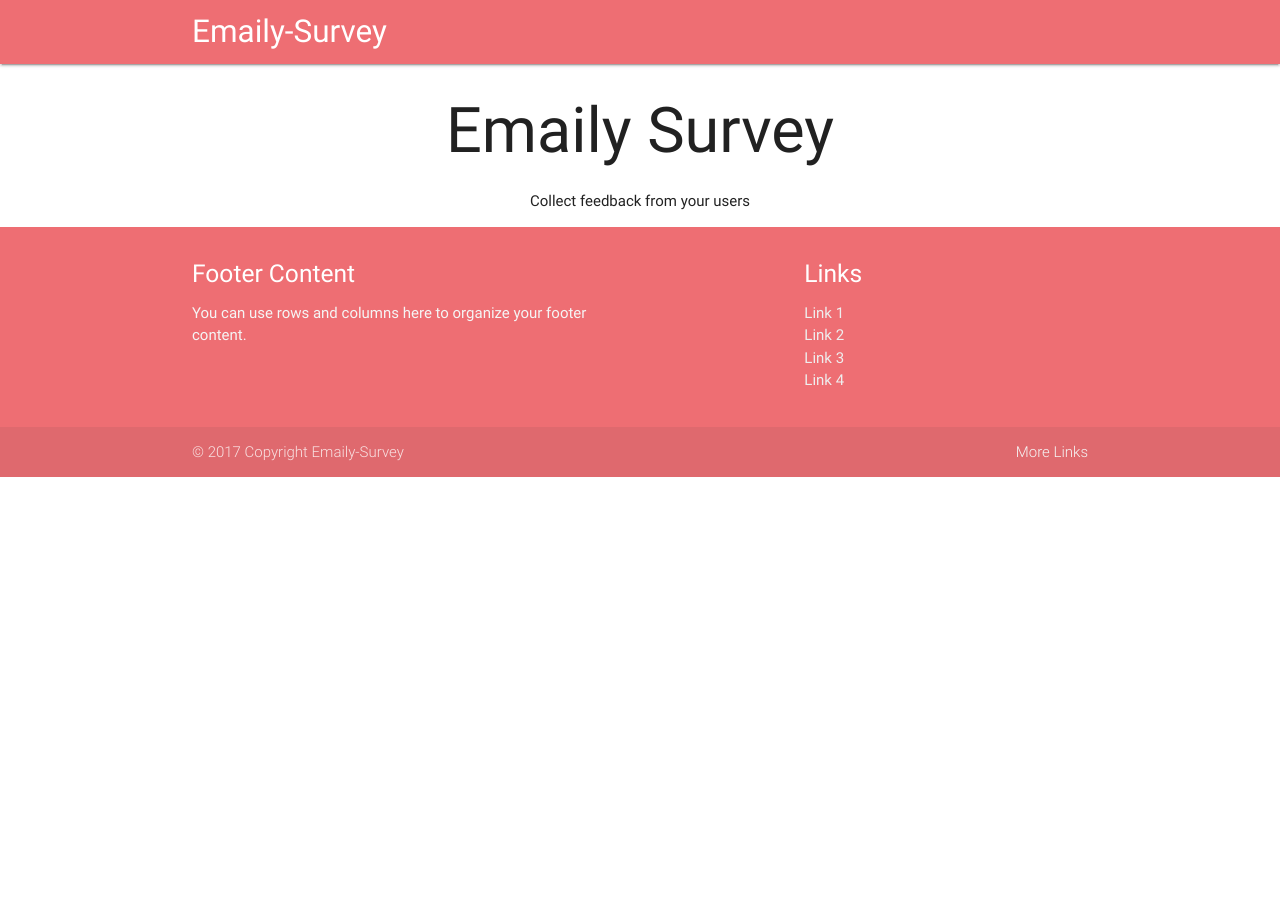
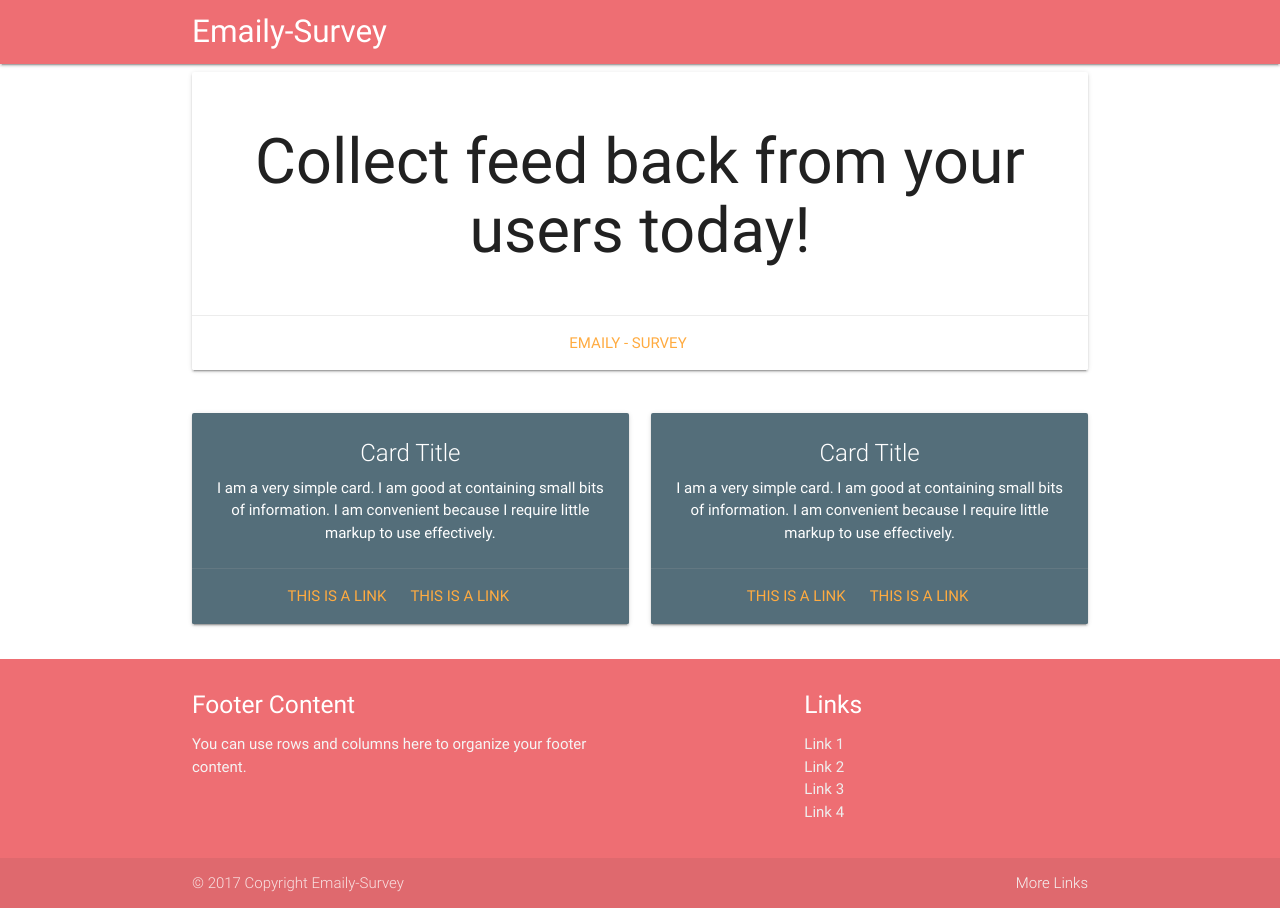
Before and after one commit to DavyCode/email_eApp, a React (Create React App) app in the folder client/: page / in a window 1280 px wide. Before the commit the page ends 800 px from the top, so only its background shows below. Built offline with nearby package versions, Linux system fonts and the light colour scheme; no server answers.

Commit message:
style landing and dashboard

```diff
--- a/client/src/components/App.js
+++ b/client/src/components/App.js
@@ -8,8 +8,6 @@ import Landing from './Landing';
 import Footer from './Footer';
 import Dashboard from './Dashboard'
 import SurveyNew from './surveys/SurveyNew'
-
-
 
 
 
--- a/client/src/components/Dashboard.js
+++ b/client/src/components/Dashboard.js
@@ -6,7 +6,21 @@ const Dashboard = () => {
   return (
     <div>
       <div>
-        Make dashboard design with proper profile display
+        <div style={{ textAlign: 'center'}}>
+        <div class="row">
+          <div class="col s12 m7 l12">
+            <div class="card">
+              <div class="card-content">
+                <h1>Dashboard</h1>
+              </div>
+              <div class="card-action">
+                <a href="">Emaily - Survey</a>
+              </div>
+            </div>
+          </div>
+        </div>
+        </div>
+
       </div>
       <SurveyList />
       <div className="fixed-action-btn">
--- a/client/src/components/Landing.js
+++ b/client/src/components/Landing.js
@@ -3,10 +3,57 @@ import React from 'react';
 const Landing = () => {
   return (
     <div style={{ textAlign: 'center'}}>
-      <h1>
-        Emaily Survey
-      </h1>
-       <p> Collect feedback from your users</p>
+      <div class="row">
+        <div class="col s12 m7 l12">
+          <div class="card">
+            <div class="card-content">
+              <h1>Collect feed back from your users today!</h1>
+            </div>
+            <div class="card-action">
+              <a href="">Emaily - Survey</a>
+            </div>
+          </div>
+        </div>
+      </div>
+
+      <div class="row">
+        <div class="col s12 m6">
+          <div class="card blue-grey darken-1">
+            <div class="card-content white-text">
+              <span class="card-title">Card Title</span>
+              <p>I am a very simple card. I am good at containing small bits of information.
+              I am convenient because I require little markup to use effectively.</p>
+            </div>
+            <div class="card-action">
+              <a href="#">This is a link</a>
+              <a href="#">This is a link</a>
+            </div>
+          </div>
+        </div>
+
+        <div class="col s12 m6">
+          <div class="card blue-grey darken-1">
+            <div class="card-content white-text">
+              <span class="card-title">Card Title</span>
+              <p>I am a very simple card. I am good at containing small bits of information.
+              I am convenient because I require little markup to use effectively.</p>
+            </div>
+            <div class="card-action">
+              <a href="#">This is a link</a>
+              <a href="#">This is a link</a>
+            </div>
+          </div>
+        </div>
+      </div>
+
+
+
+
+
+
+
+
+
     </div>
   )
 };
```
